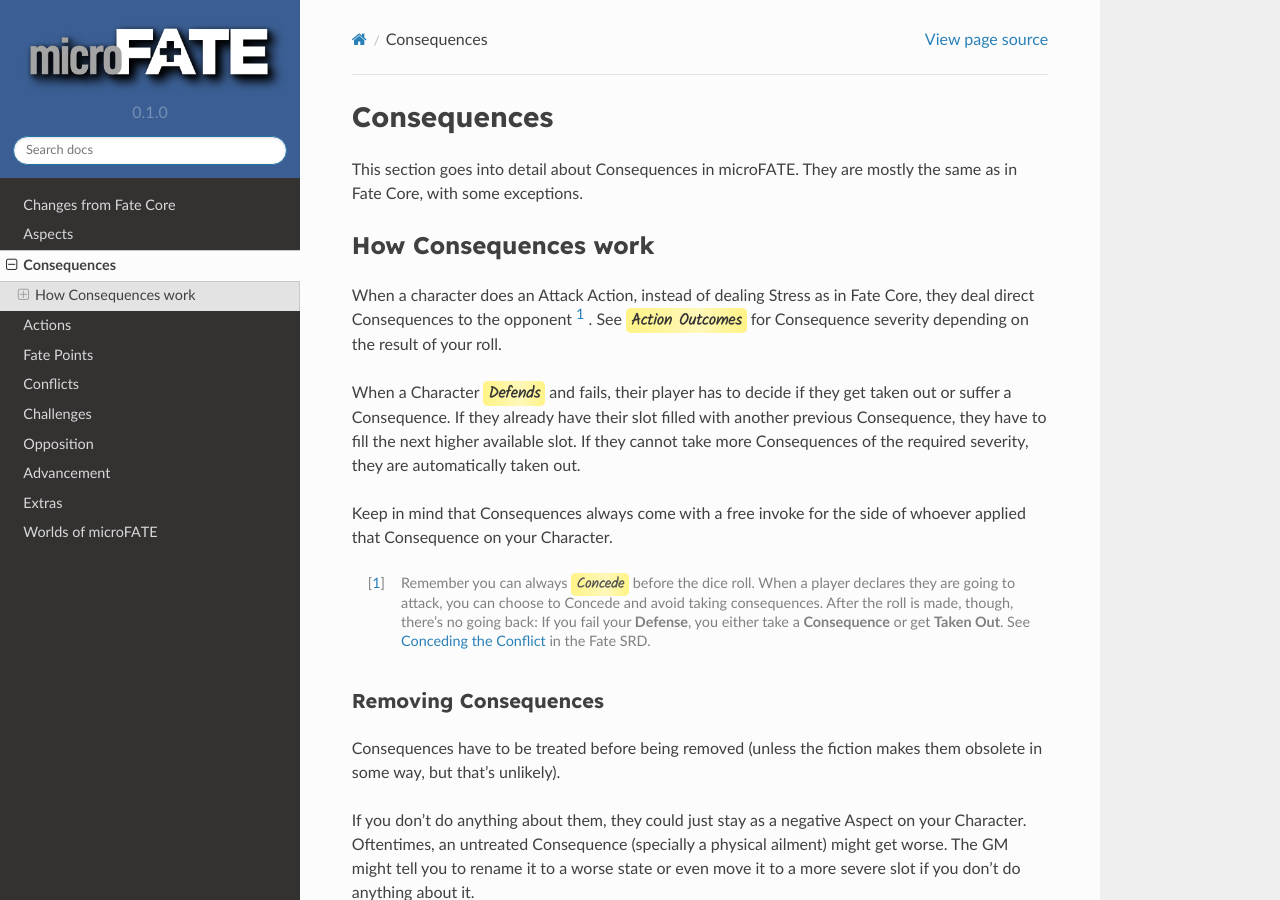
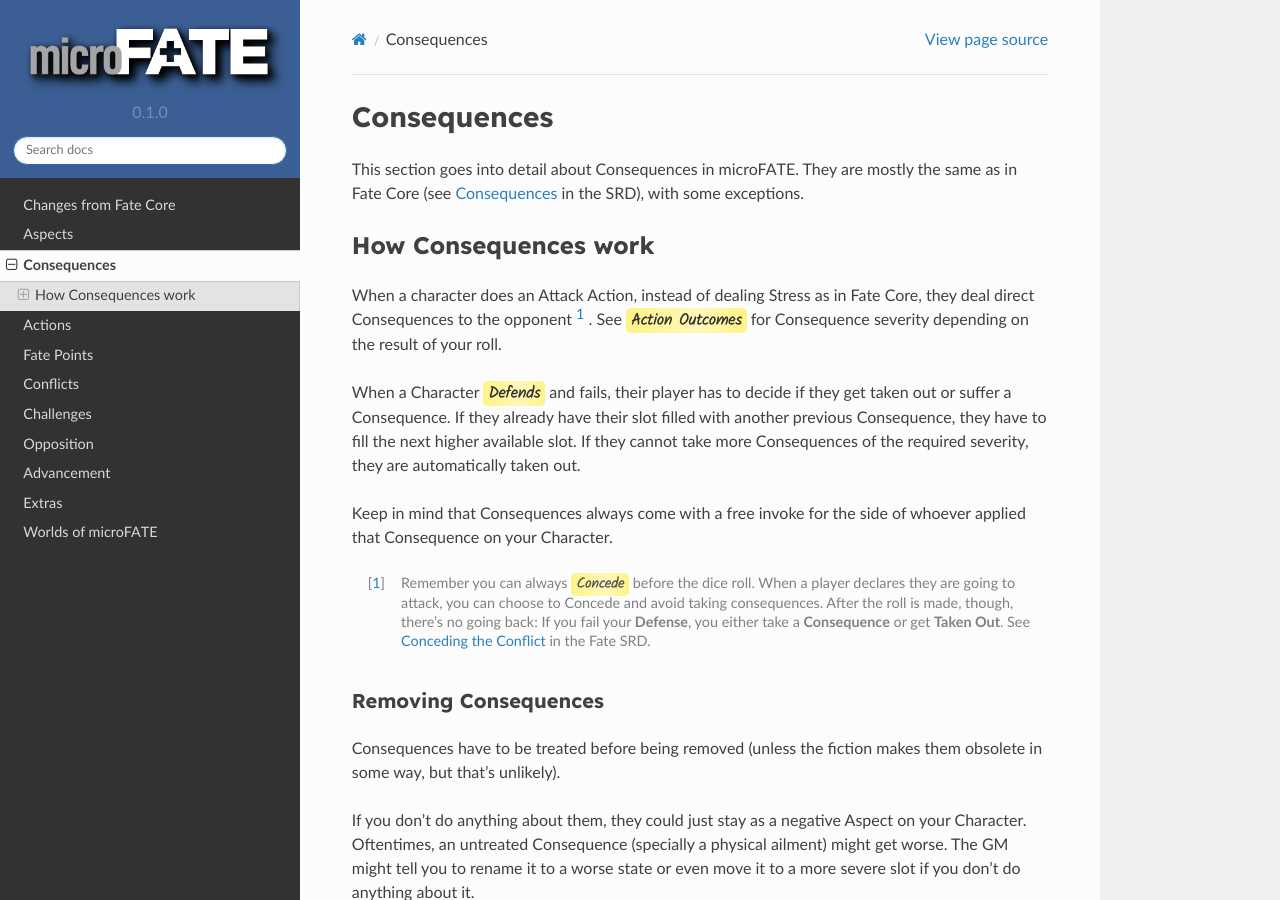
Before and after one commit to TaTooKa/microfate, a Sphinx documentation site: the page built from docs/source/pages/consequences.rst, in a window 1280 px wide and 900 px high. Built offline with Sphinx 7.4.7 and the Read the Docs theme 2.0.0, drawn with Linux system fonts in a browser that asks for light colours; cross-references to code outside the pages are shown as plain code.

Commit message:
Update consequences.rst

```diff
--- a/docs/source/pages/consequences.rst
+++ b/docs/source/pages/consequences.rst
@@ -1,7 +1,7 @@
 Consequences
 ============
 
-This section goes into detail about Consequences in microFATE. They are mostly the same as in Fate Core, with some exceptions.
+This section goes into detail about Consequences in microFATE. They are mostly the same as in Fate Core (see `Consequences <https://fate-srd.com/fate-core/types-aspects#consequences>`_ in the SRD), with some exceptions.
 
 
 How Consequences work
```
